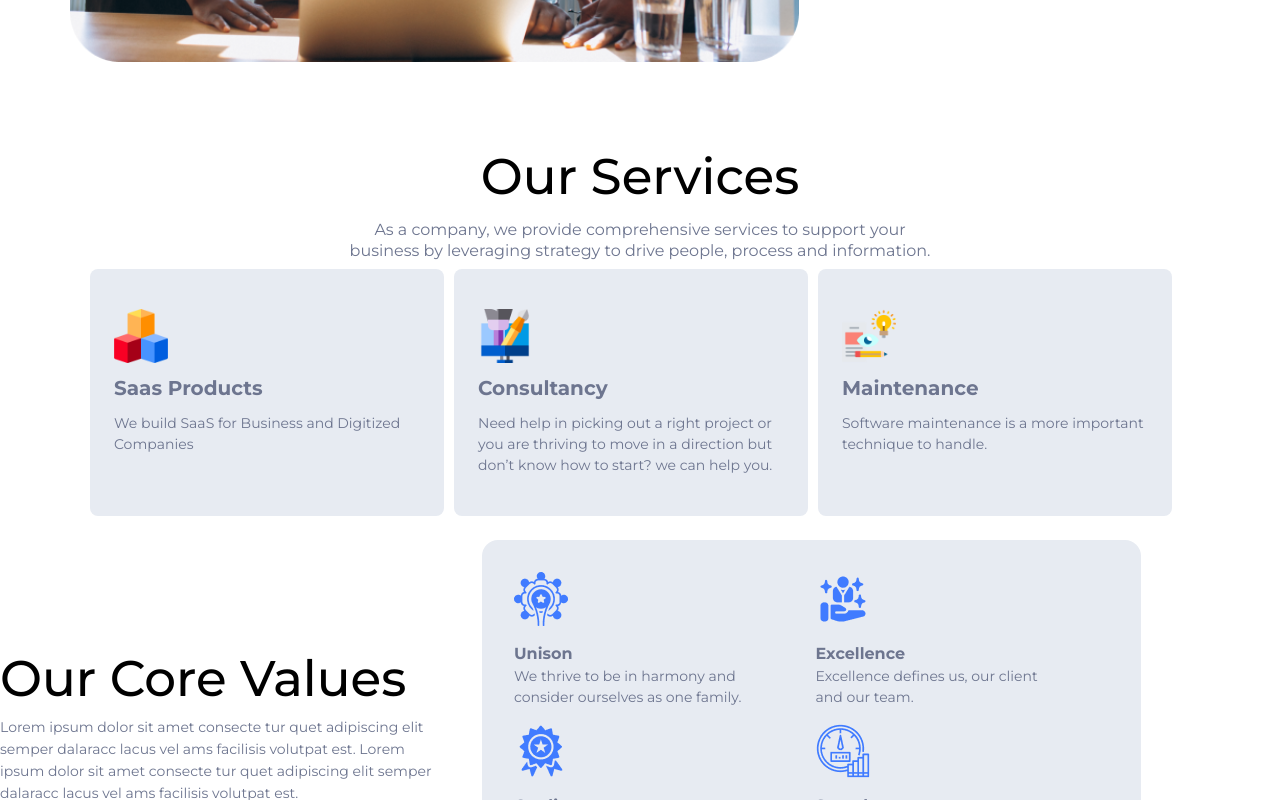
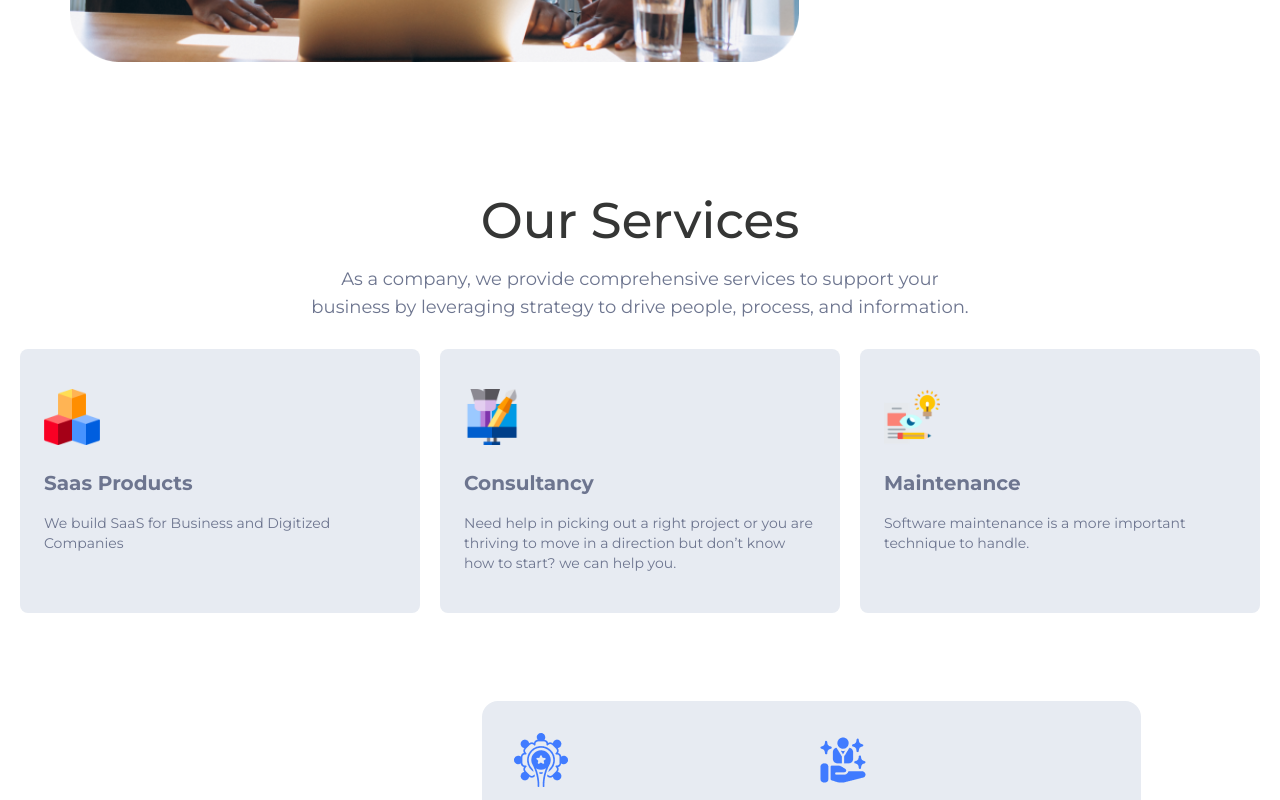
Before and after one commit to Eminence-Engineering/eminence, a React (Vite) app: page /about in a window 1280 px wide. Shown: the part 1660-2460 px from the top of the page. Built offline with nearby package versions, Linux system fonts and the light colour scheme.

Commit message:
feat: redevelop service section on about page

```diff
--- a/src/components/about/ServiceCard.jsx
+++ b/src/components/about/ServiceCard.jsx
@@ -1,20 +1,20 @@
+// react
 import PropTypes from "prop-types"
 
-function ServiceCard(props) {
+const ServiceCard = ({ title, description, img }) => {
   return (
-    <>
-      <div className="sm:w-[95%] max-w-[354px] md:w-[354px] min-h-[242px] bg-[#e7ebf2] flex flex-col gap-[10px] px-[24px] py-[40px] rounded-[8px]">
-        <img src={props.src} alt="" className="w-[54px]" />
-        <h4 className="text-[20px] font-[700] text-[#6d758f]">{props.title}</h4>
-        <p className="text-[14px] text-[#6d758f]">{props.content}</p>
-      </div>
-    </>
+    <div className="bg-card px-5 md:px-6 py-9 md:py-10 rounded-lg">
+      <img src={img} alt="industry-logo" className="w-12 md:w-14 mb-5 md:mb-6" />
+      <h3 className="font-bold text-xl text-grey mb-4">{title}</h3>
+      <p className="text-grey text-sm">{description}</p>
+    </div>
   )
 }
 
 ServiceCard.propTypes = {
-  src: PropTypes.string,
-  title: PropTypes.string,
-  content: PropTypes.string
+  title: PropTypes.string.isRequired,
+  description: PropTypes.string.isRequired,
+  img: PropTypes.string.isRequired
 }
+
 export default ServiceCard
--- /dev/null
+++ b/src/components/about/ServiceList.jsx
@@ -0,0 +1,25 @@
+// images
+import cube from "../../assets/images/about/cube.png"
+import design from "../../assets/images/about/design.png"
+import branding from "../../assets/images/about/branding.png"
+
+const ServiceList = [
+  {
+    img: cube,
+    title: "Saas Products",
+    description: "We build SaaS for Business and Digitized Companies"
+  },
+  {
+    img: design,
+    title: "Consultancy",
+    description:
+      "Need help in picking out a right project or you are thriving to move in a direction but don’t know how to start? we can help you."
+  },
+  {
+    img: branding,
+    title: "Maintenance",
+    description: "Software maintenance is a more important technique to handle."
+  }
+]
+
+export default ServiceList
--- /dev/null
+++ b/src/components/about/Services.jsx
@@ -0,0 +1,25 @@
+// components
+import ServiceCard from "./ServiceCard"
+import ServiceList from "./ServiceList"
+
+const Services = () => {
+  return (
+    <section className="container p-5 py-16">
+      <div className="text-center">
+        <h1 className="text-3xl md:text-[50px] md:leading-tight font-medium mb-3 text-darkgrey">Our Services</h1>
+        <p className="max-w-2xl mx-auto text-grey text-base md:text-lg mb-7">
+          As a company, we provide comprehensive services to support your business by leveraging strategy to drive people, process, and
+          information.
+        </p>
+      </div>
+
+      <div className="grid lg:grid-cols-3 sm:grid-cols-2 gap-x-5 gap-y-6">
+        {ServiceList.map((service, index) => (
+          <ServiceCard key={index} {...service} />
+        ))}
+      </div>
+    </section>
+  )
+}
+
+export default Services
--- a/src/pages/About.jsx
+++ b/src/pages/About.jsx
@@ -6,14 +6,10 @@ import AboutTitle from "../components/about/AboutTitle"
 import AboutDescription from "../components/about/AboutDescription"
 import AboutImage from "../components/about/AboutImage"
 import Socials from "../components/about/Socials"
-import ServiceCard from "../components/about/ServiceCard"
 import Comment from "../components/about/Comment"
 
 // images
 import bgAbout from "../assets/images/bg-about.png"
-import cube from "../assets/images/about/cube.png"
-import design from "../assets/images/about/design.png"
-import branding from "../assets/images/about/branding.png"
 import union from "../assets/images/about/Union.png"
 import excellence from "../assets/images/about/excellence.png"
 import speed from "../assets/images/about/Speed.png"
@@ -27,6 +23,7 @@ import { SlArrowRight } from "react-icons/sl"
 import { SlArrowLeft } from "react-icons/sl"
 //hook
 import { useEffect, useState } from "react"
+import Services from "../components/about/Services"
 
 const About = () => {
   const [leftStyle, setLeftStyle] = useState({})
@@ -70,27 +67,8 @@ const About = () => {
       <AboutTitle />
       <AboutDescription />
       <AboutImage />
-      <div className="four mb-20">
-        <div className="leading-[17px] md:leading-[21px] md:text-center  md:w-[600px] md:mx-auto pt-5">
-          <h3 className="text-[29px] md:text-[50px] font-[500] leading-[61px]">Our Services</h3>
-          <p className="mt-3 text-[#6d758f]">
-            As a company, we provide comprehensive services to support your business by leveraging strategy to drive people, process and
-            information.
-          </p>
-        </div>
-
-        <div className="md:flex md:flex-row gap-[10px] md:w-auto md:mx-auto md:max-w-[1100px] flex flex-col mt-2">
-          <ServiceCard src={cube} title="Saas Products" content="We build SaaS for Business and Digitized Companies" />
-
-          <ServiceCard
-            src={design}
-            title="Consultancy"
-            content="Need help in picking out a right project or you are thriving to move in a direction but don’t know how to start? we can help you."
-          />
-
-          <ServiceCard src={branding} title="Maintenance" content="Software maintenance is a more important technique to handle." />
-        </div>
-
+      <Services />
+      <div className="mb-20">
         <div className="md:flex md:gap-8 md:items-center mt-6 mb-16">
           <div className="md:w-[450px] mb-4">
             <h3 className="font-[500] text-[29px] md:text-[50px]">Our Core Values</h3>
```
